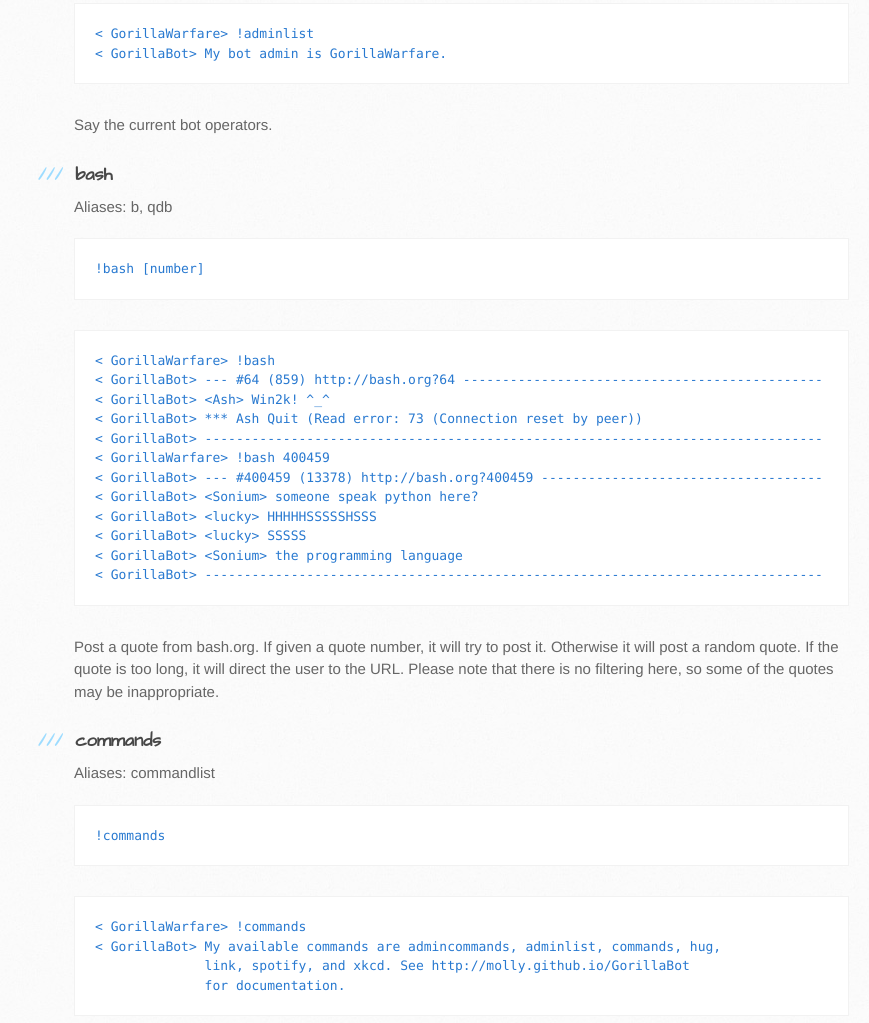
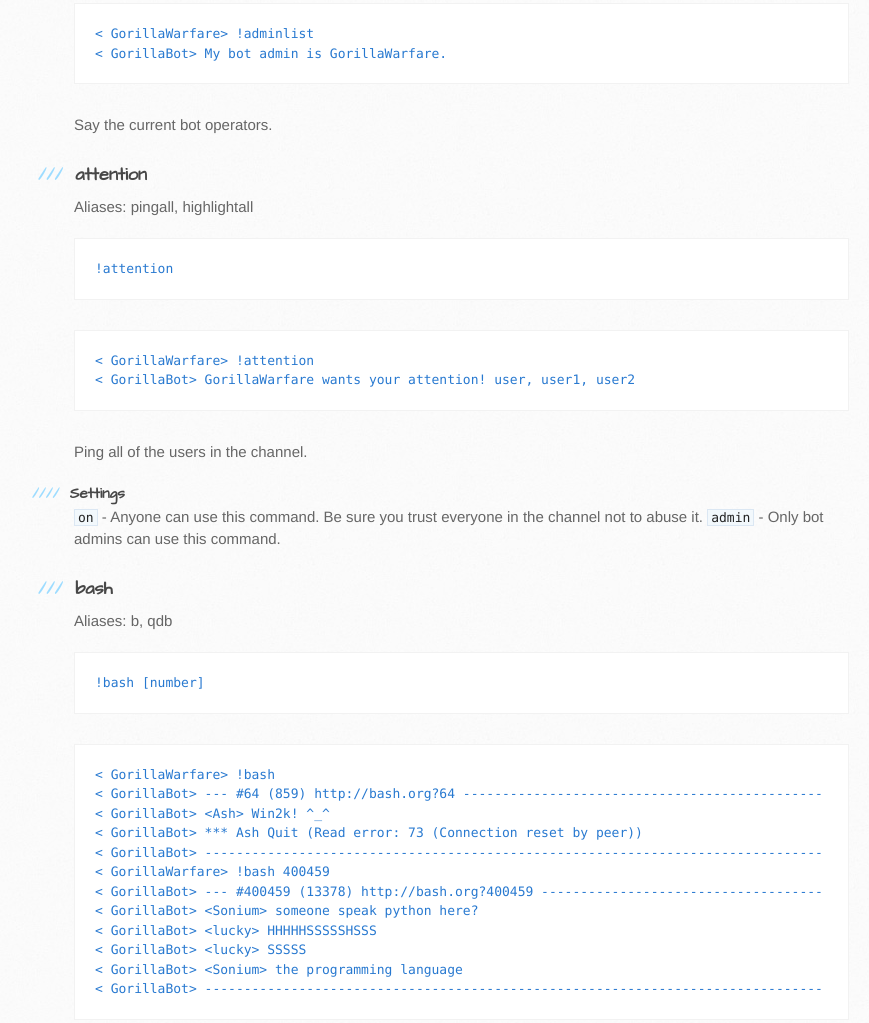
Before and after one commit to molly/GorillaBot, a plain HTML site: page index.html in a window 1280 px wide. Shown: the part 1513-2536 px from the top of the page, without its empty margins (96-965 px from the left). Drawn offline with Linux system fonts and the light colour scheme.

Commit message:
Update docs

```diff
--- a/index.html
+++ b/index.html
@@ -102,6 +102,27 @@
 <p>Say the current bot operators.</p>
 
 <h3>
+<a id="user-content-attention" class="anchor" href="#attention" aria-hidden="true"><span class="octicon octicon-link"></span></a>attention</h3>
+
+<p>Aliases: pingall, highlightall</p>
+
+<pre><code>!attention
+</code></pre>
+
+<pre lang="irc"><code>&lt; GorillaWarfare&gt; !attention
+&lt; GorillaBot&gt; GorillaWarfare wants your attention! user, user1, user2
+</code></pre>
+
+<p>Ping all of the users in the channel.</p>
+
+<h4>
+<a id="user-content-settings" class="anchor" href="#settings" aria-hidden="true"><span class="octicon octicon-link"></span></a>Settings</h4>
+
+<p><code>on</code> - Anyone can use this command. Be sure you trust everyone in the channel not to abuse
+it.
+<code>admin</code> - Only bot admins can use this command.</p>
+
+<h3>
 <a id="user-content-bash" class="anchor" href="#bash" aria-hidden="true"><span class="octicon octicon-link"></span></a>bash</h3>
 
 <p>Aliases: b, qdb</p>
@@ -130,7 +151,7 @@ Please note that there is no filtering here, so some of the quotes may be inappr
 <h3>
 <a id="user-content-commands" class="anchor" href="#commands" aria-hidden="true"><span class="octicon octicon-link"></span></a>commands</h3>
 
-<p>Aliases: commandlist</p>
+<p>Aliases: commandlist, help</p>
 
 <pre><code>!commands
 </code></pre>
@@ -213,7 +234,7 @@ if formatted as a wikilink.</p>
  the normal linking will be used.</p>
 
 <h4>
-<a id="user-content-settings" class="anchor" href="#settings" aria-hidden="true"><span class="octicon octicon-link"></span></a>Settings</h4>
+<a id="user-content-settings-1" class="anchor" href="#settings-1" aria-hidden="true"><span class="octicon octicon-link"></span></a>Settings</h4>
 
 <ul>
 <li>
@@ -231,10 +252,10 @@ they're prefaced with <code>!link</code>.</li>
 &lt; GorillaBot&gt; "Bøn Fra Helvete (Live)" by Kaizers Orchestra
 </code></pre>
 
-<p>Provide information about the Spotify URI.</p>
+<p>Provide information about the Spotify URI. Accepts Spotify- and HTTP-style URIs.</p>
 
 <h4>
-<a id="user-content-settings-1" class="anchor" href="#settings-1" aria-hidden="true"><span class="octicon octicon-link"></span></a>Settings</h4>
+<a id="user-content-settings-2" class="anchor" href="#settings-2" aria-hidden="true"><span class="octicon octicon-link"></span></a>Settings</h4>
 
 <ul>
 <li>
```
